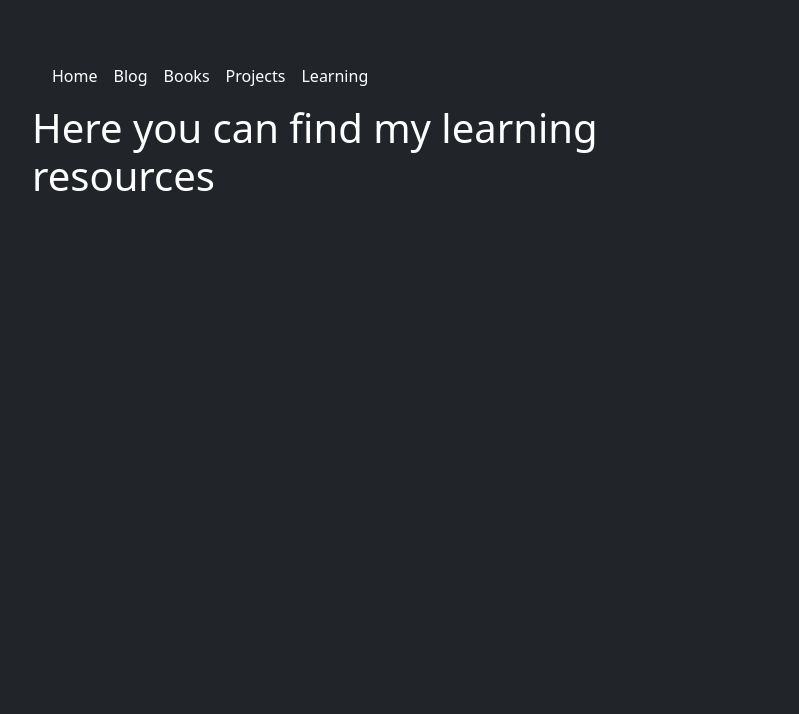
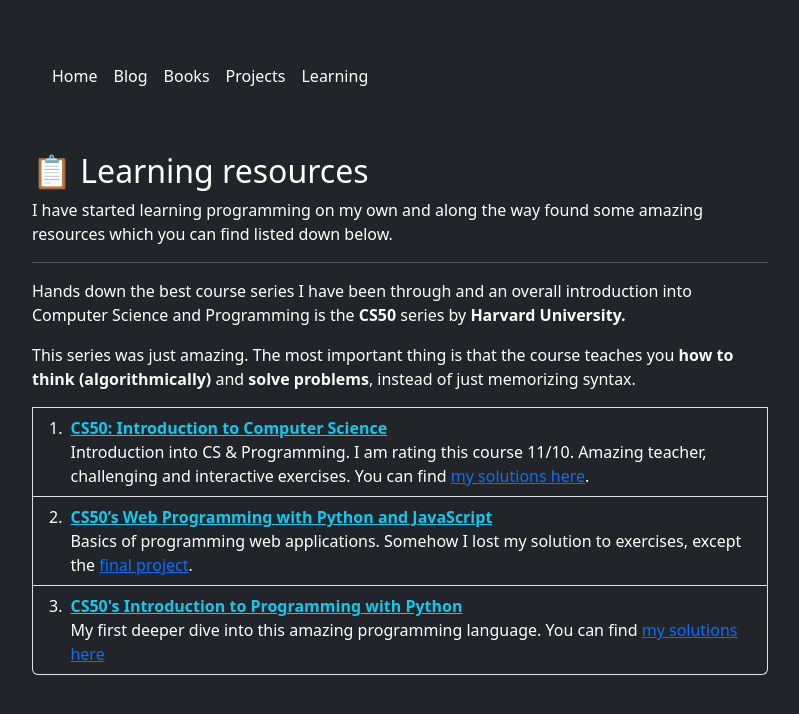
Before and after one commit to peterhrncirik/Blog, a Django app: page /learning/ in a window 1280 px wide. Shown: the top 714 px of the page, without its empty margins (240-1039 px from the left). Run offline with Django 4.2, Linux system fonts and the light colour scheme; some libraries are stand-ins or nearby versions.

Commit message:
updated learning page

```diff
--- a/mysite/blog/templates/learning/learning.html
+++ b/mysite/blog/templates/learning/learning.html
@@ -1,5 +1,36 @@
 {% extends 'blog/base.html' %}
 {% block title %}My projects{% endblock title %}
 {% block content %}
-<h1>Here you can find my learning resources</h1>
+<div class="row my-5">
+    <div class="col">
+        <h2>📋 Learning resources</h2>
+        <p>I have started learning programming on my own and along the way found some amazing resources which you can find listed down below.</p>
+        <hr />
+
+      <ol class="list-group list-group-numbered">
+        <p>Hands down the best course series I have been through and an overall introduction into Computer Science and Programming is the <span class="fw-bold text-light">CS50</span> series by <span class="fw-bold text-light">Harvard University<span>.</p>
+        <p>This series was just amazing. The most important thing is that the course teaches you <span class="fw-bold text-light">how to think (algorithmically)</span> and <span class="fw-bold text-light">solve problems</span>, instead of just memorizing syntax.</p>
+        <li class="list-group-item d-flex justify-content-between align-items-start bg-dark text-white">
+          <div class="ms-2 me-auto">
+            <div class="fw-bold"><a href="https://www.harvardonline.harvard.edu/course/cs50-introduction-computer-science" class="text-info">CS50: Introduction to Computer Science</a></div>
+            Introduction into CS & Programming. I am rating this course 11/10. Amazing teacher, challenging and interactive exercises. You can find <a href="https://github.com/peterhrncirik/Harvard-CS50">my solutions here</a>.
+          </div>
+          {% comment %} <span class="badge bg-primary rounded-pill">14</span> {% endcomment %}
+        </li>
+        <li class="list-group-item d-flex justify-content-between align-items-start bg-dark text-white">
+          <div class="ms-2 me-auto">
+            <div class="fw-bold"><a href="https://pll.harvard.edu/course/cs50s-web-programming-python-and-javascript?delta=0" class="text-info">CS50’s Web Programming with Python and JavaScript</a></div>
+            Basics of programming web applications. Somehow I lost my solution to exercises, except the <a href="https://github.com/peterhrncirik/concise_app">final project</a>.
+          </div>
+          {% comment %} <span class="badge bg-primary rounded-pill">14</span> {% endcomment %}
+        </li>
+        <li class="list-group-item d-flex justify-content-between align-items-start bg-dark text-white">
+          <div class="ms-2 me-auto">
+            <div class="fw-bold"><a href="https://pll.harvard.edu/course/cs50s-introduction-programming-python?delta=0" class="text-info">CS50's Introduction to Programming with Python</a></div>
+            My first deeper dive into this amazing programming language. You can find <a href="https://github.com/peterhrncirik/CS50-Python">my solutions here</a>
+          </div>
+          {% comment %} <span class="badge bg-primary rounded-pill">14</span> {% endcomment %}
+        </li>
+      </ol>
+</div>
 {% endblock content %}
```
